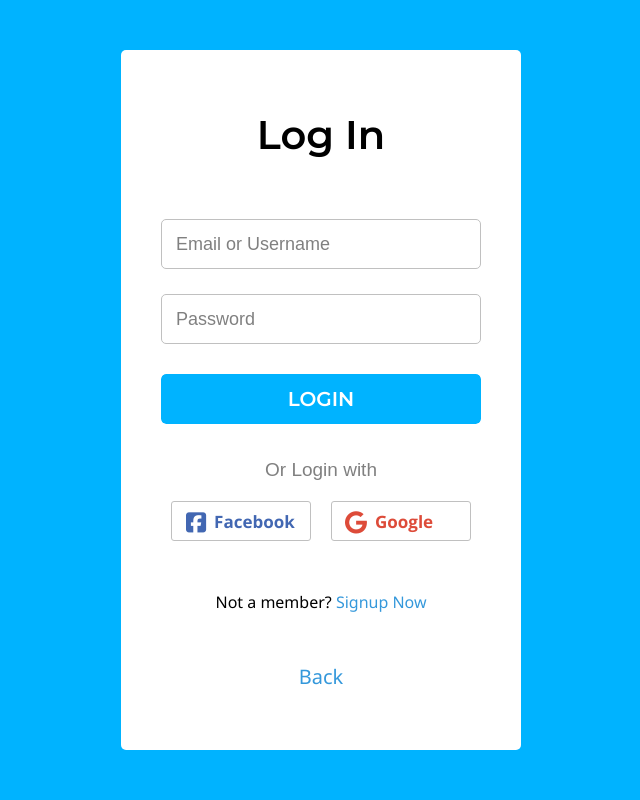
After one commit to standrewscollege2018/2020-year-11-web-design-classwork-gavdaddy69, a PHP site: page /Login.html in a window 1280 px wide. The commit adds this page. Shown: the whole page, without its empty margins (319-959 px from the left). Run offline with PHP 8.4, Linux system fonts and the light colour scheme; some libraries are stand-ins or nearby versions.

Commit message:
finished log in

```diff
--- /dev/null
+++ b/website/Login.html
@@ -0,0 +1,45 @@
+<!DOCTYPE html>
+<html lang="en" dir="ltr">
+  <head>
+    <meta charset="utf-8">
+    <title>Log In Screen</title>
+    <link rel="stylesheet" href="loginstyle.css">
+    <script src="https://kit.fontawesome.com/a076d05399.js"></script>
+  </head>
+  <body>
+    <!-- frame for sign in screen -->
+    <div class="container">
+      <!-- header for screen -->
+      <header>Log In</header>
+      <form>
+        <div class="input-field">
+          <input type="email">
+          <label>Email or Username</label>
+        </div>
+        <div class="input-field">
+          <input type="password">
+          <label>Password</label>
+        </div>
+        <div class="button">
+          <div class="inner"></div>
+          <button>LOGIN</button>
+        </div>
+      <form>
+      <div class="auth">Or Login with</div>
+      <div class="links">
+        <div class="facebook">
+          <i class="fab fa-facebook-square"><span>Facebook</span></i>
+        </div>
+        <div class="google">
+          <i class="fab fa-google"><span>Google</span></i>
+    </div>
+  </div>
+  <div class="signup">
+    Not a member? <a href="#">Signup Now</a>
+  </div>
+  <div class="back">
+  <a href="index.html">Back</a>
+</div>
+</div>
+  </body>
+</html>
--- /dev/null
+++ b/website/loginstyle.css
@@ -0,0 +1,147 @@
+@import url('https://fonts.googleapis.com/css2?family=Montserrat:wght@600&family=Noto+Sans&family=Open+Sans:wght@700&display=swap');
+*{
+  margin: 0;
+  padding: 0;
+  border-radius: 5px;
+  box-sizing: border-box;
+}
+body{
+  height: 100vh;
+  display: flex;
+  align-items: center;
+  text-align: center;
+  font-family: sans-serif;
+  justify-content: center;
+  background: rgb(0, 179, 255);
+}
+.container{
+  position: relative;
+  width: 400px;
+  background: white;
+  padding: 60px 40px;
+}
+header{
+  font-size: 40px;
+  margin-bottom: 60px;
+  font-family: 'Montserrat', sans-serif;
+}
+.input-field, form .button{
+  margin: 25px 0;
+  position: relative;
+  height: 50px;
+  width: 100%;
+}
+.input-field input{
+  height: 100%;
+  width: 100%;
+  border: 1px solid silver;
+  padding-left: 15px;
+  outline: none;
+  font-size: 19px;
+  transition: .4s;
+}
+input:focus{
+  border: 1px solid #1DA1F2
+}
+.input-field label{
+  position: absolute;
+  top: 50%;
+  left: 15px;
+  transform: translateY(-50%);
+  pointer-events: none;
+  color: grey;
+  font-size: 18px;
+  transition: .4s;
+}
+input:focus ~ label{
+  transform: translateY(-33px);
+  background: white;
+  font-size: 16px;
+  color: #1DA1F2;
+}
+form .button{
+  margin-top: 30px;
+  overflow: hidden;
+  z-index: 111;
+}
+.button .inner{
+  position: absolute;
+  height: 100%;
+  width: 100%;
+  z-index: -1;
+  background: rgb(0, 179, 255);
+}
+.button button{
+  width: 100%;
+  height: 100%;
+  border: none;
+  background: none;
+  outline: none;
+  color: white;
+  font-size: 20px;
+  cursor: pointer;
+  font-family: 'Montserrat', sans-serif;
+}
+.container .auth{
+  margin: 35px 0 20px 0;
+  font-size: 19px;
+  color: grey;
+}
+.links{
+  display: flex;
+  cursor: pointer;
+}
+.facebook, .google{
+  height: 40px;
+  width: 100%;
+  border: 1px solid silver;
+  border-radius: 3px;
+  margin: 0 10px;
+}
+.facebook:hover{
+  border: 1px solid #4267B2;
+}
+.google:hover{
+  border: 1px solid #dd4b39;
+}
+.facebook i, .facebook span{
+  color: #4267B2;
+}
+.google i, .google span{
+  color: #dd4b39;
+}
+.links i{
+  font-size: 23px;
+  line-height: 40px;
+  margin-left: -90px;
+}
+.links span{
+  position: absolute;
+  font-size: 17px;
+  font-weight: bold;
+  padding-left: 8px;
+  font-family: 'Open Sans', sans-serif;
+}
+.signup{
+  margin-top: 50px;
+  font-family: 'Noto Sans', sans-serif;
+}
+.signup a{
+  color: #3498db;
+  text-decoration: none;
+}
+.signup a:hover{
+  text-decoration: underline;
+}
+.back{
+  margin-top: 50px;
+  font-family: 'Noto Sans', sans-serif;
+  font-size: 20px;
+}
+.back a{
+  color: #3498db;
+  text-decoration: none;
+}
+.back a:hover{
+  text-decoration: underline;
+}
```
Also changed, not shown: website/index.html (+32 -1 lines), website/stylesheet.css (+37 -6 lines).
